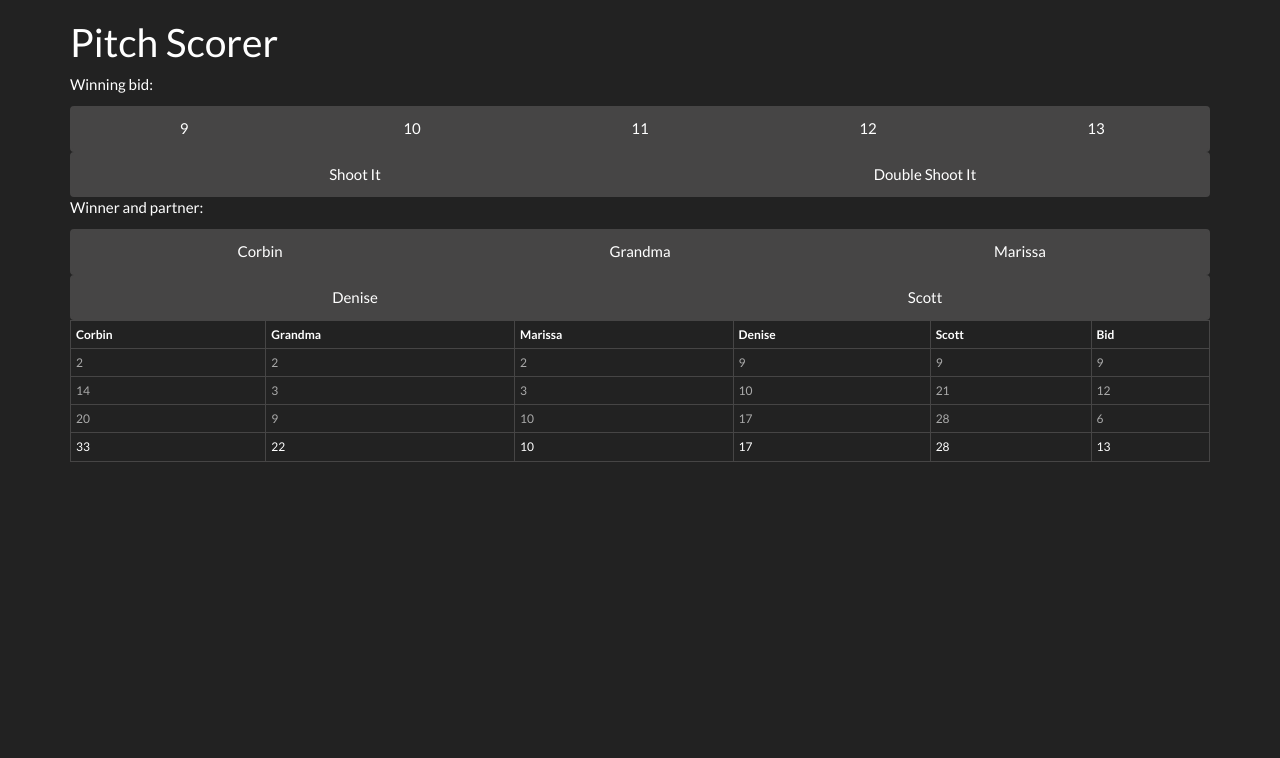
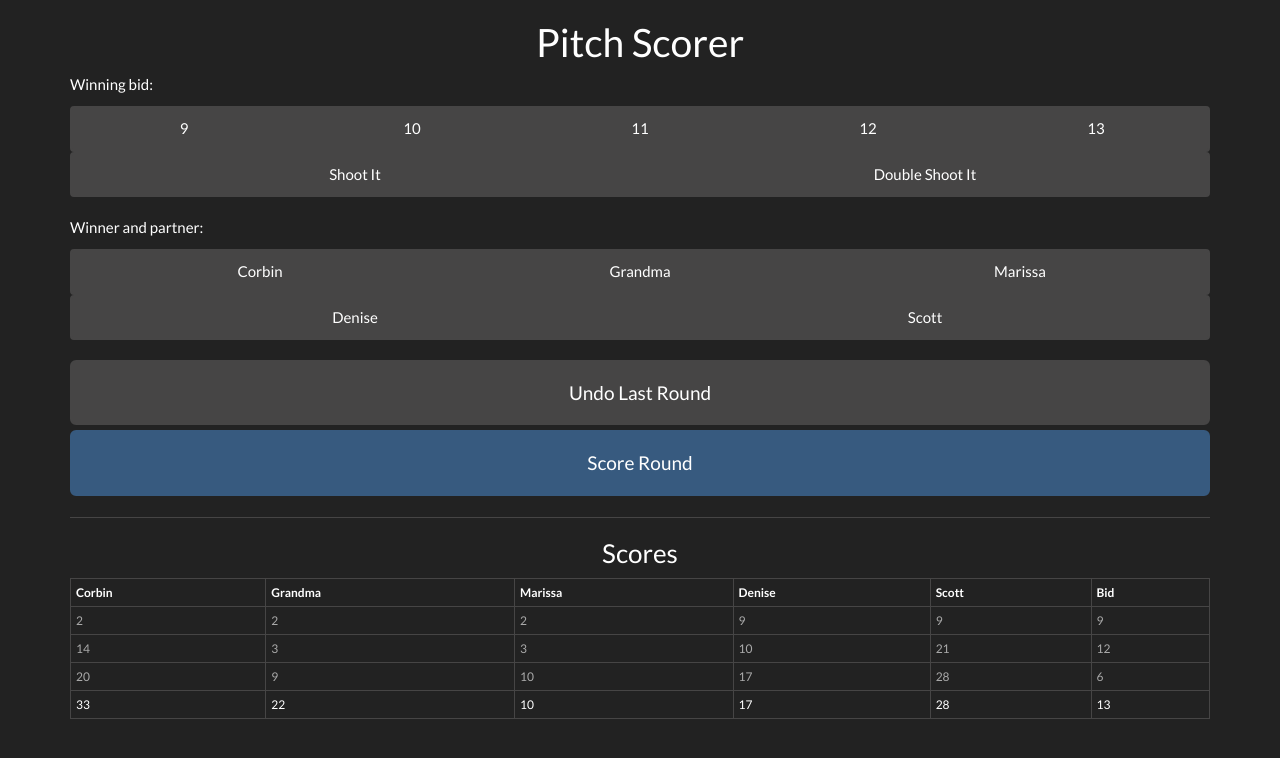
Before and after one commit to scorepitch/scorepitch.github.io, a Jekyll site: the page built from game.html, in a window 1280 px wide. Shown: the top 758 px of the page. Built offline with Jekyll 4.4.1, drawn with Linux system fonts in a browser that asks for light colours.

Commit message:
Cleaned up interface

```diff
--- a/game.html
+++ b/game.html
@@ -3,7 +3,7 @@ layout: default
 title: Game
 ---
 <div class="container">
-  <h1>Pitch Scorer</h1>
+  <h1 class="text-center">Pitch Scorer</h1>
   <div class="row">
     <div class="col-md-12">
       <p>Winning bid:</p>
@@ -59,7 +59,14 @@ title: Game
       </div>
     </div>
   </div>
-
+  <div class="row">
+    <div class="col-md-12">
+      <button class="btn btn-default btn-lg btn-block">Undo Last Round</button>
+      <button class="btn btn-primary btn-lg btn-block">Score Round</button>
+    </div>
+  </div>
+  <hr>
+  <h3 class="text-center">Scores</h3>
   <div class="row">
     <div class="col-md-12">
       {% include scoreTable.html %}
--- a/index.html
+++ b/index.html
@@ -3,7 +3,7 @@ layout: default
 title: Home
 ---
 <div class="container">
-  <h1>Pitch Scorer</h1>
+  <h1 class="text-center">Pitch Scorer</h1>
   <div class="row">
     <div class="col-md-12">
       <div class="form-group">
@@ -36,7 +36,7 @@ title: Home
           <input class="form-control input-lg" type="text"/>
         </div>
       </div>
-      <a href="game.html" class="btn btn-primary btn-lg">Start Game</a>
+      <a href="game.html" class="btn btn-primary btn-lg btn-block">Start Game</a>
     </div>
   </div>
 </div>
--- a/stylesheets/style.css
+++ b/stylesheets/style.css
@@ -6,3 +6,7 @@
 .score-table tr:last-child {
   color: #fff;
 }
+
+.row {
+  margin-bottom: 20px;
+}
```
Also changed, not shown: 3 other files.
